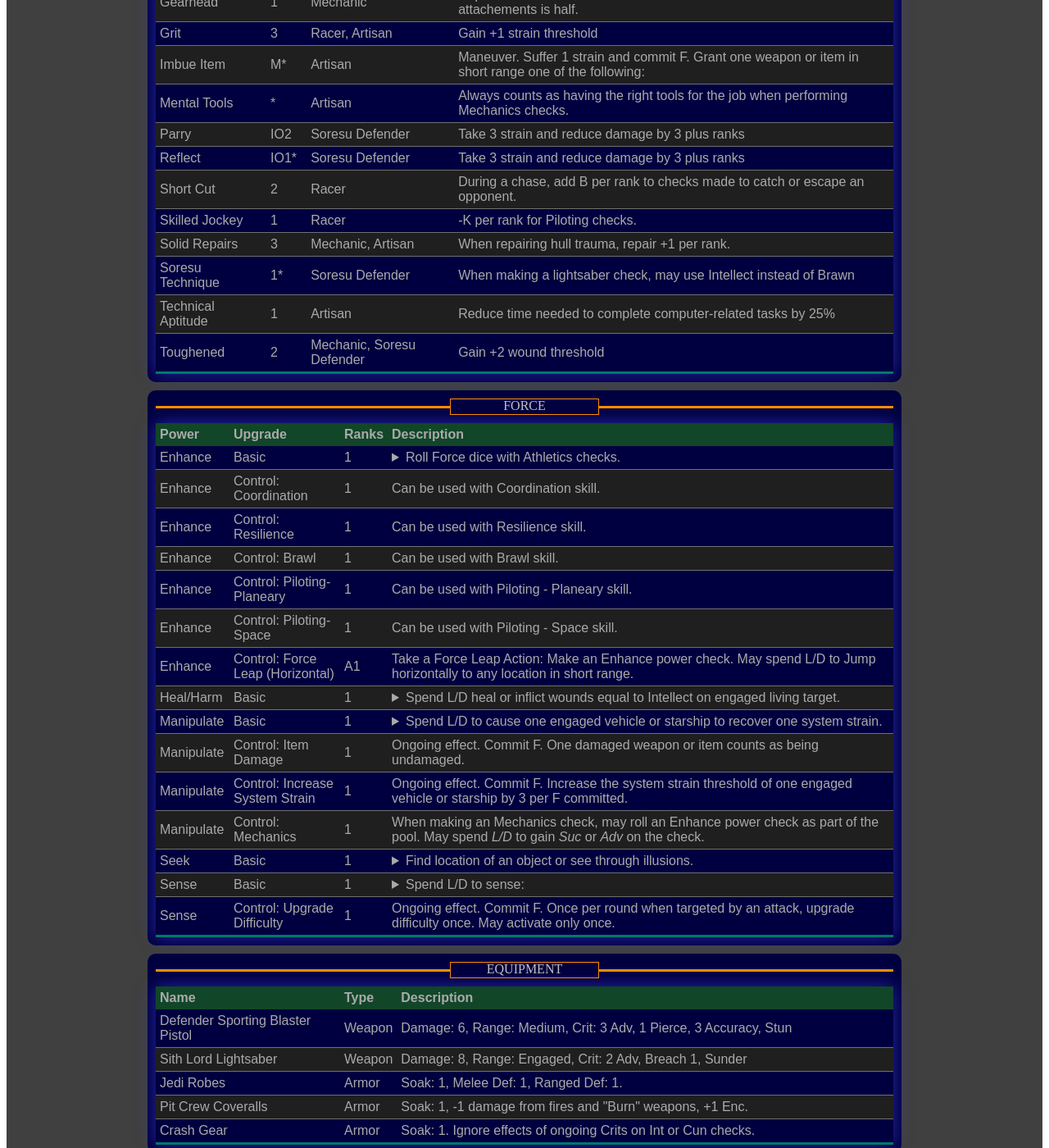
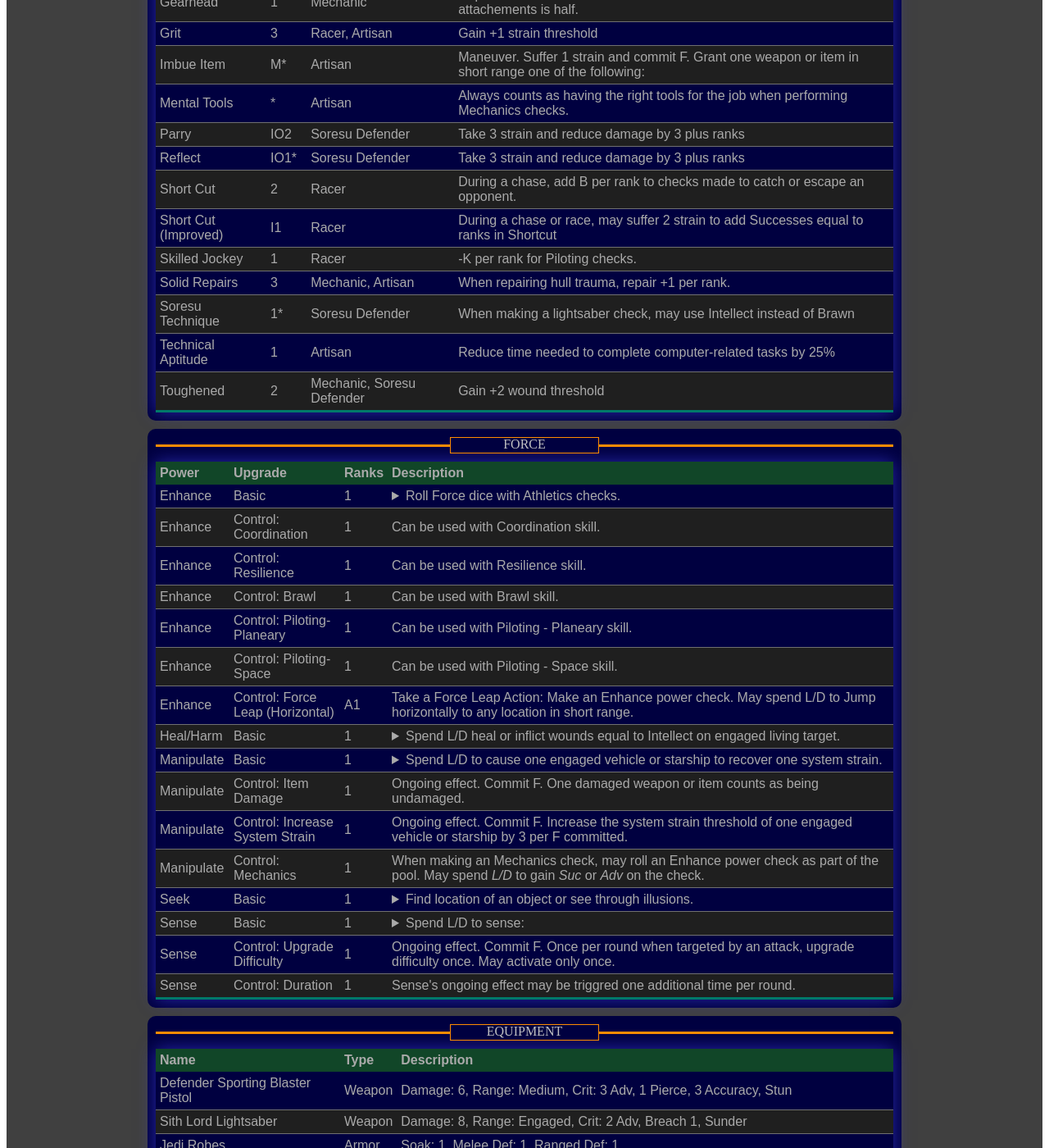
Before and after one commit to GrahamFrye/Conflicted-Alliances, a Jekyll site: the page characters/chaz/index.html, which Jekyll copies as it is, in a window 1280 px wide and 1400 px high, scrolled down 1630 px. Shown: the whole window at 82% size. Built offline with Jekyll 4.4.1, drawn with Linux system fonts in a browser that asks for light colours.

Commit message:
Update index.html
Updated talents and Force powers for XP spending

```diff
--- a/characters/chaz/index.html
+++ b/characters/chaz/index.html
@@ -5,7 +5,7 @@
 			<title>Chaz Moondash III</title>
 			<!-- link to main stylesheet -->
 			<!-- <link rel="stylesheet" type="text/css" href="/css/character-sheet.css"> --> <!-- for working on pc at home -->
-     			<link rel="stylesheet" type="text/css" href="/Conflicted-Alliances/css/character-sheet.css"> <!-- for GitHub pages -->
+     	<link rel="stylesheet" type="text/css" href="/Conflicted-Alliances/css/character-sheet.css"> <!-- for GitHub pages -->
 		</head>
 
     <body>
@@ -536,6 +536,12 @@
                      to catch or escape an opponent.</td>
                 </tr>
                 <tr>
+                  <td>Short Cut (Improved)</td>
+                  <td>I1</td>
+                  <td>Racer</td>
+                  <td>During a chase or race, may suffer 2 strain to add Successes equal to ranks in Shortcut</td>
+                </tr>
+                <tr>
                   <td>Skilled Jockey</td>
                   <td>1</td>
                   <td>Racer</td>
@@ -711,6 +717,12 @@
                   <td>1</td>
                   <td>Ongoing effect. Commit F. Once per round when targeted by an attack, upgrade difficulty once. May activate only once.</td>
                 </tr>
+                <tr>
+                  <td>Sense</td>
+                  <td>Control: Duration</td>
+                  <td>1</td>
+                  <td>Sense's ongoing effect may be triggred one additional time per round.</td>
+                </tr>
               </tbody>
             </table>
           </div><!--area-division-->
```
